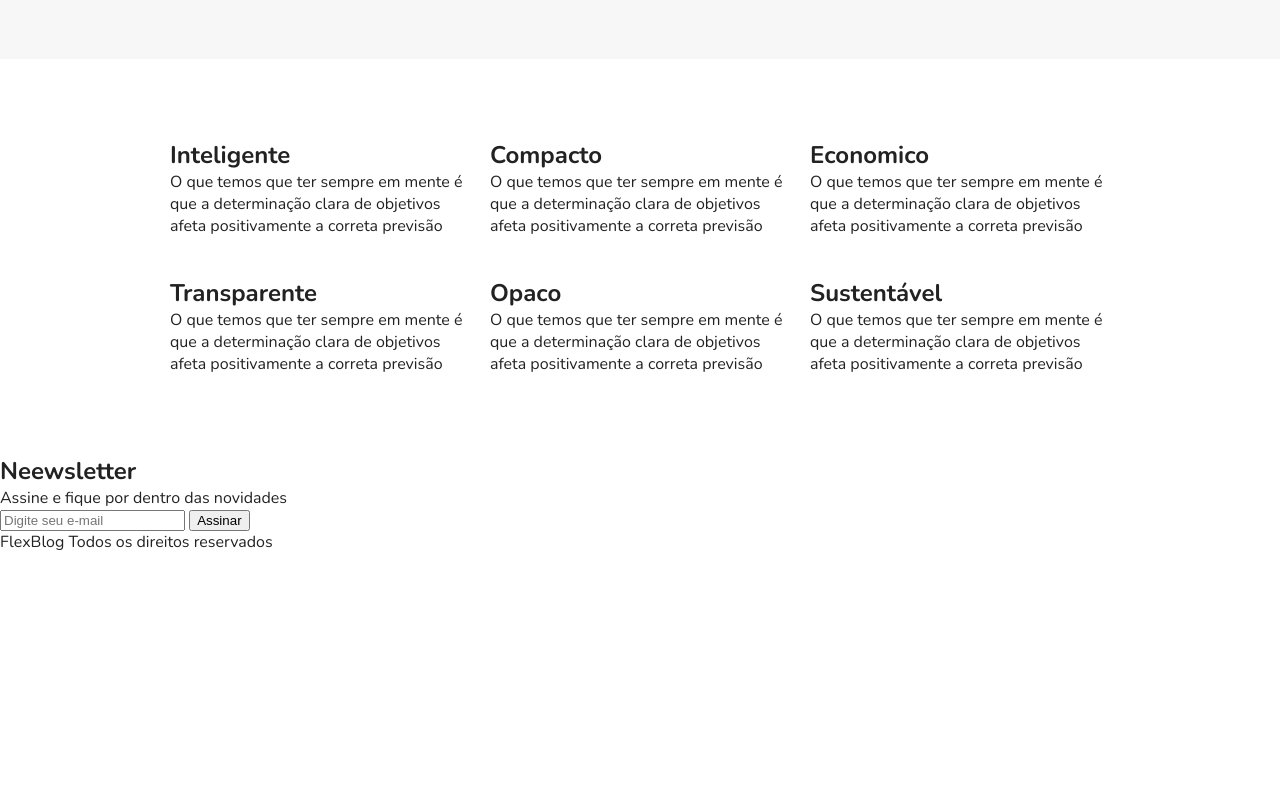
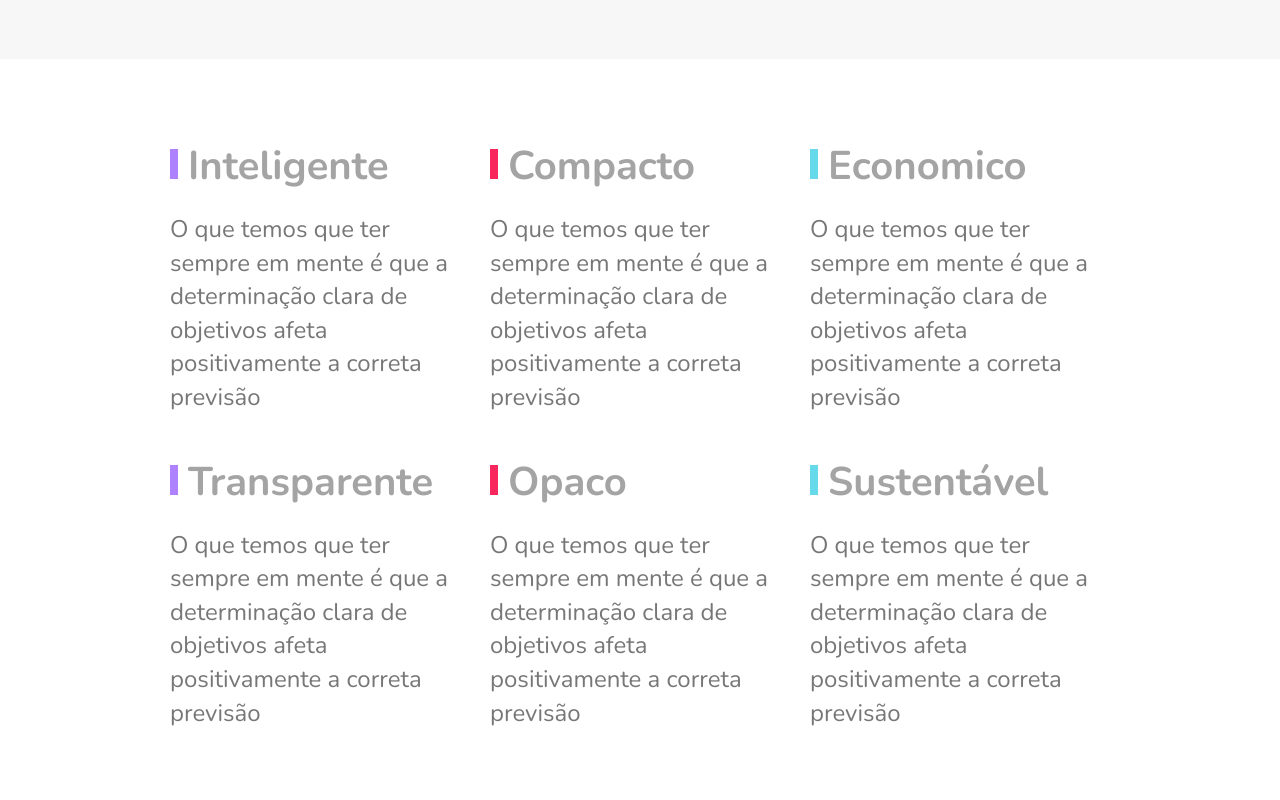
Before and after one commit to SophiAoAmaral/FlexBlog, a plain HTML site: page index.html in a window 1280 px wide. Shown: the part 2540-3340 px from the top of the page. Before the commit the page ends 3093 px from the top, so only its background shows below. Drawn offline with nearby package versions, Linux system fonts and the light colour scheme.

Commit message:
finalizacao

```diff
--- a/css/style.css
+++ b/css/style.css
@@ -72,7 +72,7 @@ img{
 .menu-nav a:hover{
     color: #122ab2;
 }
-
+ /*Introducao*/
 .introducao{
     font-size: 3em;
     line-height: 1;
@@ -108,7 +108,7 @@ img{
     flex: 1 1 160px;
     margin: 0 10px;
 }
-
+/*Produtos*/
 .produtos{
     margin: 60px auto;
     max-width: 960px;
@@ -143,7 +143,7 @@ img{
 .blue{
     border-top:8px solid #66d9eb;
 }
-
+/*preco*/
 .preco{
     background-color: #f7f7f7;
     padding: 60px;
@@ -226,7 +226,113 @@ img{
 
 }
 .qualidade-item h2{
+    font-size: 2.5em;
+    color: #a4a4a4;
+    margin-bottom: 20px;
+}
+/*cria um elemento ao lado do h2 '' cria um conteudo vazio*/
+.qualidade-item h2::before{
+    content: '';
+    display: inline-block;
+    width: 8px;
+    height: 30px;
+    margin-right: 10px;
+    background-color: blue;
+}
+/*isso faz com q ele calcule o item mais 3 e coloque a cor no h2 before apos ele contar 1 2 3 no primeiro elemento*/
 
+.qualidade-item:nth-of-type(3n+1) h2::before{
+    background-color: #ae81ff ;
+}
+/*apartir do segundo elemento ele conta mais 1 2 3 e coloca cor*/
+.qualidade-item:nth-of-type(3n+2) h2::before{
+    background-color: #f9265e ;
+}
+/*a partir do 3 item conte msis 3 ate o elemento e coloque a cor*/
+.qualidade-item:nth-of-type(3n+3) h2::before{
+    background-color: #66d9eb;
+}
+.qualidade-item p {
+    font-size: 1.5em;
+    line-height: 1.4;
+    color: #777777;
+}
+/*NewsLetter*/
+.newsletter{
+    background: #f7f7f7;
+    padding: 60px calc((100% - 960px)/2);
+    display: flex;
+    flex-wrap: wrap;
+}
+.newsletter-info{
+    flex: 1 1 260px;
+    margin: 0 10px;
+}
+.newsletter-info h1{
+    font-size: 3em;
+    color: #a4a4a4;
+}
+.newsletter-info p{
+    font-size: 1.25em;
+    font-style: italic;
+    max-width: 230px;
+    color: #7c7c7c;
+    margin-bottom: 10px;
+}
+.newsletter-form{
+    /* o ultimo numero e o valor minimo da witdh*/
+    flex: 2 1 260px;
+    margin: 0 10px;
+    align-self: center;
+    display: flex;
+    flex-wrap: wrap;
+}
+.newsletter-form input{
+    /* o ultimo numero e o valor minimo da witdh*/
+    flex: 3 1 200px;
+    font-size: 1.25em;
+    color: #7c7c7c;
+    font-style: italic;
+    font-family: "Nunito" Arial, Helvetica, sans-serif;
+    border: 2px solid #2c70ff;
+    background: transparent;
+    padding: 10px;
+    margin: 0px;
+    border-radius: 0px;
+}
+.newsletter-form button{
+    /* o ultimo numero e o valor minimo da witdh*/
+    flex: 1 1 200px;
+    font-family: "Nunito" Arial, Helvetica, sans-serif;
+    font-size: 2.5em;
+    font-weight: bold;
+    text-transform: uppercase;
+    background: #2c70ff;
+    color: white;
+    margin: 0px;
+    cursor: pointer;
+    border: 0px;
+    padding: 15px 10px;
+}
+@media(max-width:600px){
+    .newsletter-form button{
+        font-size: 1.5em;
+    }
+
+}
+.footer{
+    height: 200px;
+    display: flex;
+    align-items: center;
+    background-color: #2c70ff;
+
+}
+.footer p{
+    flex: 1;
+    text-align: center;
+    font-family: "Nunito" Arial, Helvetica, sans-serif;
+    color: #122ab2;
+    font-size: 2.5em;
 }
 
 
--- a/index.html
+++ b/index.html
@@ -134,13 +134,13 @@
         <p>O que temos que ter sempre em mente é que a determinação clara de objetivos afeta positivamente a correta previsão</p>
     </div>
 </section>
-<section class="neewsletter">
-    <div class="neewsletter-info">
+<section class="newsletter">
+    <div class="newsletter-info">
         <h1>Neewsletter</h1>
         <p>Assine e fique por dentro das novidades</p>
 
     </div>
-    <form class="neewsletter-form">
+    <form class="newsletter-form">
         <input type="text" placeholder="Digite seu e-mail">
         <button type="submit">Assinar</button>
     </form>
```
